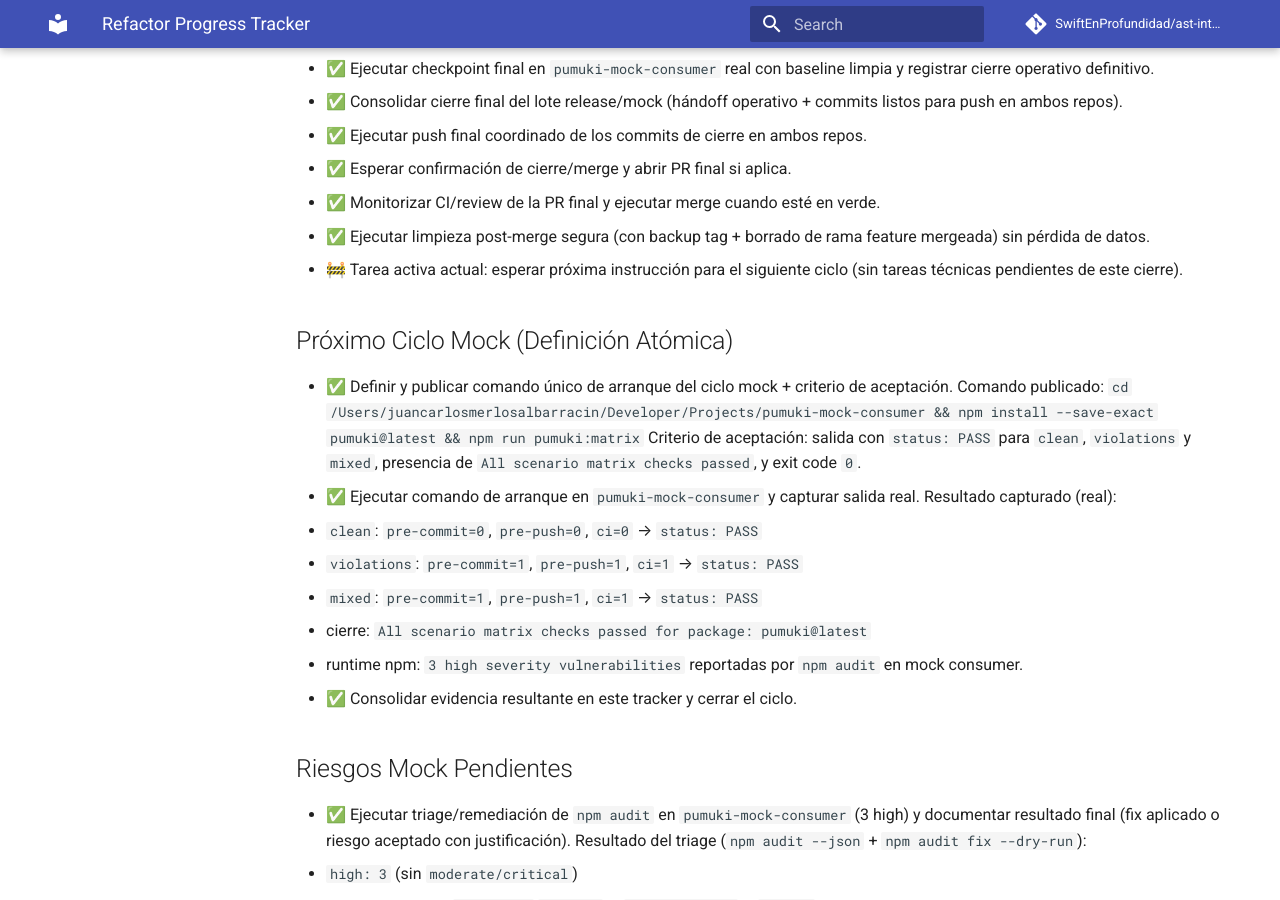
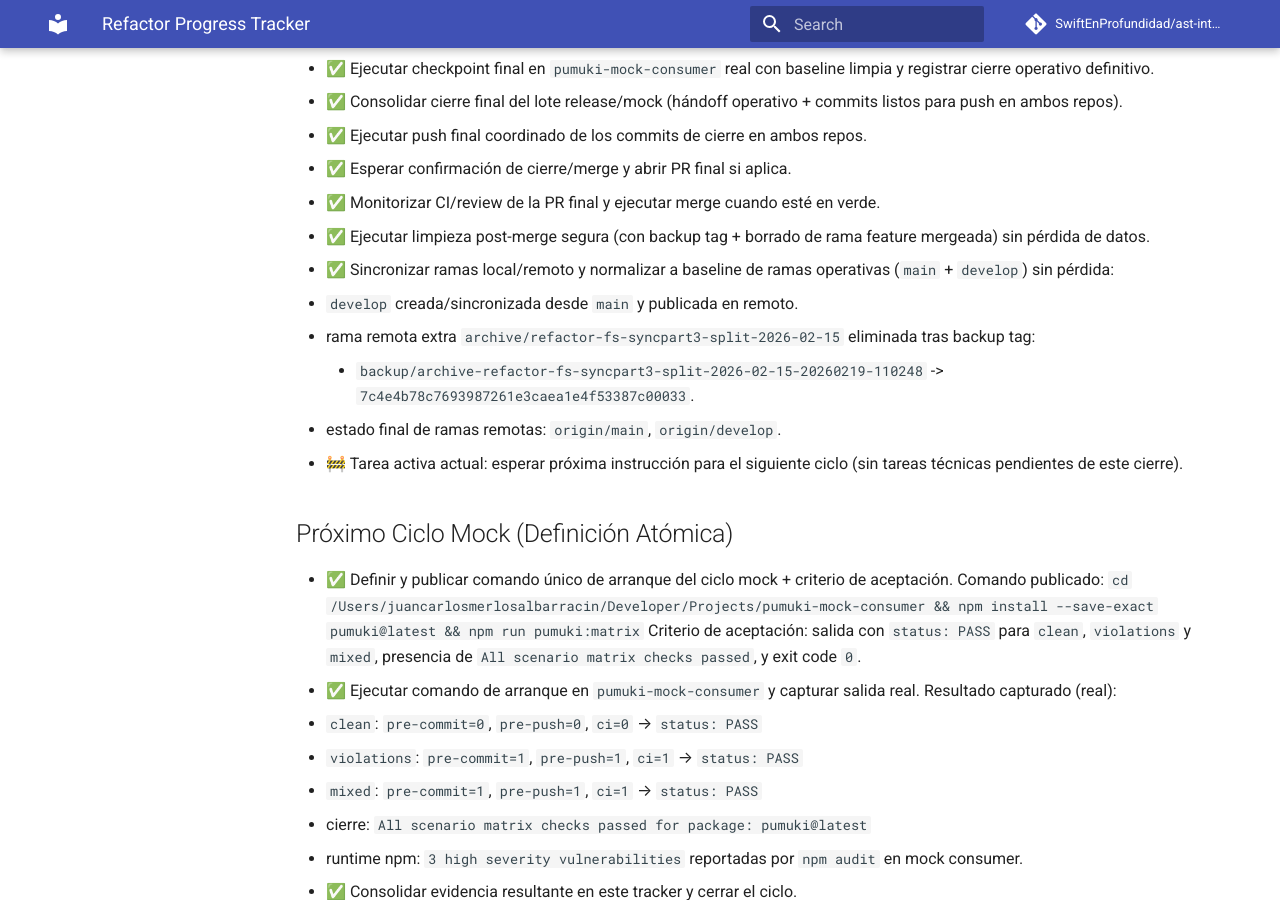
Before and after one commit to SwiftEnProfundidad/ast-intelligence-hooks, an MkDocs documentation site: the page built from docs/REFRACTOR_PROGRESS.md, in a window 1280 px wide and 900 px high, scrolled down 666 px. Built offline with MkDocs 1.6.1 and Material for MkDocs 9.7.7, drawn with Linux system fonts in a browser that asks for light colours; comment, search, counter and statistics services are not loaded.

Commit message:
docs(tracker): record branch normalization to main/develop only

```diff
--- a/docs/REFRACTOR_PROGRESS.md
+++ b/docs/REFRACTOR_PROGRESS.md
@@ -19,6 +19,11 @@ Estado consolidado del refactor con seguimiento de tareas y evidencia del avance
 - ✅ Esperar confirmación de cierre/merge y abrir PR final si aplica.
 - ✅ Monitorizar CI/review de la PR final y ejecutar merge cuando esté en verde.
 - ✅ Ejecutar limpieza post-merge segura (con backup tag + borrado de rama feature mergeada) sin pérdida de datos.
+- ✅ Sincronizar ramas local/remoto y normalizar a baseline de ramas operativas (`main` + `develop`) sin pérdida:
+  - `develop` creada/sincronizada desde `main` y publicada en remoto.
+  - rama remota extra `archive/refactor-fs-syncpart3-split-2026-02-15` eliminada tras backup tag:
+    - `backup/archive-refactor-fs-syncpart3-split-2026-02-15-20260219-110248` -> `7c4e4b78c7693987261e3caea1e4f53387c00033`.
+  - estado final de ramas remotas: `origin/main`, `origin/develop`.
 - 🚧 Tarea activa actual: esperar próxima instrucción para el siguiente ciclo (sin tareas técnicas pendientes de este cierre).
 
 ## Próximo Ciclo Mock (Definición Atómica)
```
